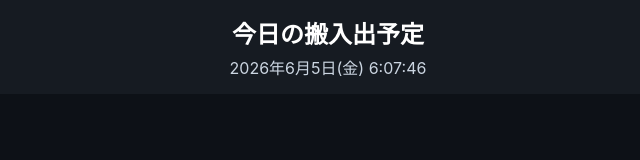
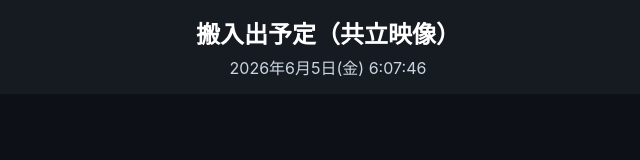
Before and after one commit to kyoritz-video/kv.signage, a plain HTML site: page mobile.html in a window 1280 px wide. Shown: the whole page, without its empty margins (312-952 px from the left). Drawn offline with Linux system fonts and the light colour scheme; no server answers.

Commit message:
Add files via upload

```diff
--- a/mobile.html
+++ b/mobile.html
@@ -94,7 +94,7 @@ body{
 <div class="header">
 
   <div class="title">
-    今日の搬入出予定
+    搬入出予定（共立映像）
   </div>
 
   <div class="clock" id="clock">
```
